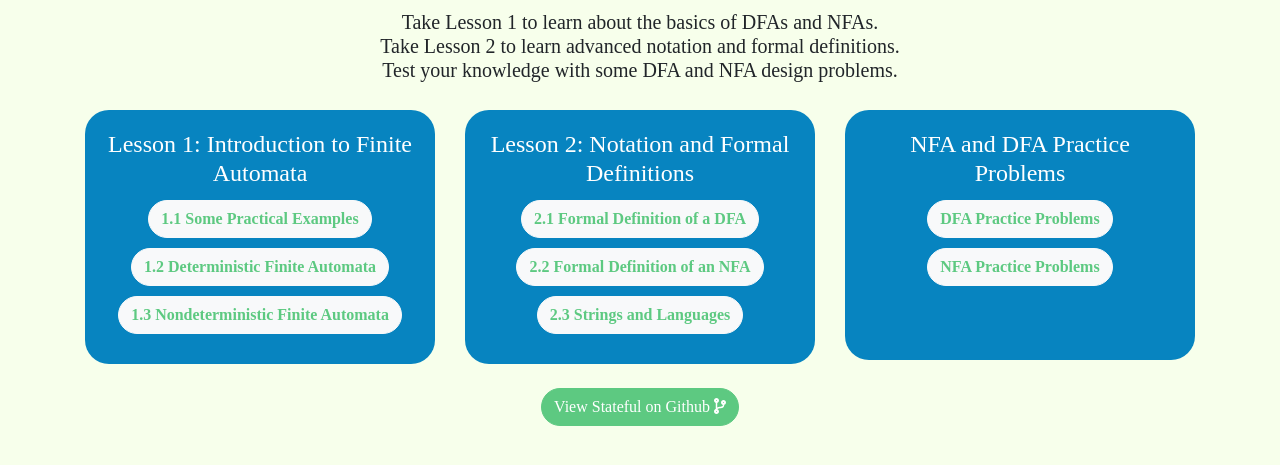
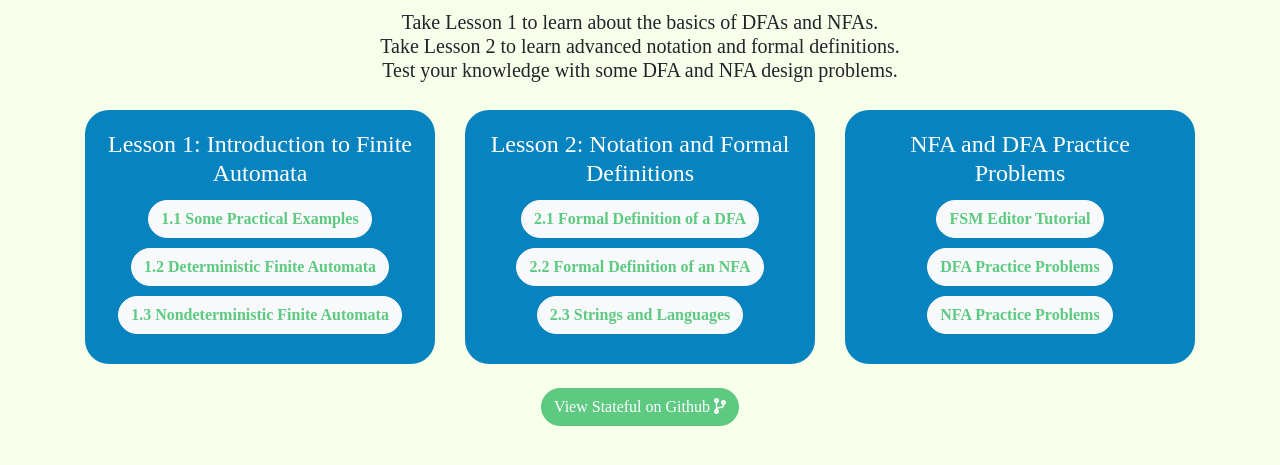
Before and after one commit to jkallini/Stateful, a Flask app: page / in a window 1280 px wide. Shown: the part 240-705 px from the top of the page. Run offline with Flask 2, Linux system fonts and the light colour scheme; some libraries are stand-ins or nearby versions.

Commit message:
Add Tutorial links on index.html and sidebar

```diff
--- a/templates/index.html
+++ b/templates/index.html
@@ -71,6 +71,11 @@
 				<div class='card title-card'>
 					<div class='card-body'>
 						<h4 class='card-title' style='color:white'>NFA and DFA Practice Problems</h4>
+						<button class='btn btn-light' type='button' onclick="window.location.href='/tutorial'"
+							style='margin-bottom: 10px'>
+							<span style='color: var(--main-green); font-weight: 600; font-size: 16px'>FSM Editor
+								Tutorial</span>
+						</button><br>
 						<button class='btn btn-light' type='button' onclick="window.location.href='/DFApractice'"
 							style='margin-bottom: 10px'>
 							<span style='color: var(--main-green); font-weight: 600; font-size: 16px'>DFA Practice
--- a/templates/sidebar.html
+++ b/templates/sidebar.html
@@ -43,6 +43,9 @@
                     class="dropdown-toggle">Practice Problems</a>
                 <ul class="collapse list-unstyled show" id="pageSubmenu3">
                     <li>
+                        <a class="sidebar-sub" href="/tutorial">FSM Editor Tutorial</a>
+                    </li>
+                    <li>
                         <a class="sidebar-sub" href="/DFApractice">DFA Practice Problems</a>
                     </li>
                     <li>
```
